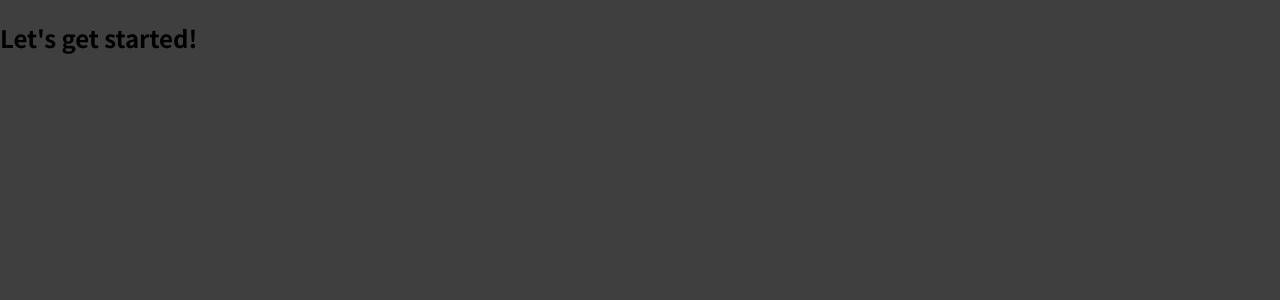
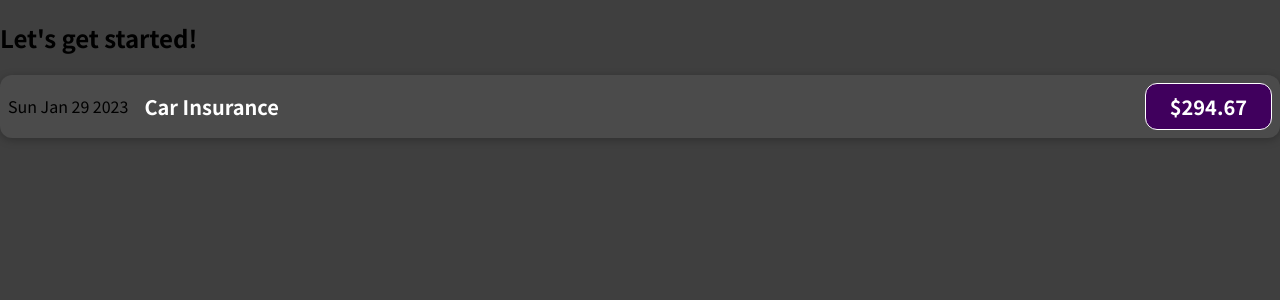
Before and after one commit to jaeyeong815/udemy-react-completed, a JavaScript app: page / in a window 1280 px wide. Shown: the top 300 px of the page. Built offline with nearby package versions, Linux system fonts and the light colour scheme.

Commit message:
1129: JSX를 사용한 컴포넌트 생성

```diff
--- a/src/App.js
+++ b/src/App.js
@@ -1,7 +1,10 @@
+import ExpenseItem from './components/ExpenseItem';
+
 function App() {
   return (
     <div>
       <h2>Let's get started!</h2>
+      <ExpenseItem />
     </div>
   );
 }
--- /dev/null
+++ b/src/components/ExpenseItem.css
@@ -0,0 +1,56 @@
+.expense-item {
+  display: flex;
+  justify-content: space-between;
+  align-items: center;
+  box-shadow: 0 2px 8px rgba(0, 0, 0, 0.25);
+  padding: 0.5rem;
+  margin: 1rem 0;
+  border-radius: 12px;
+  background-color: #4b4b4b;
+}
+
+.expense-item__description {
+  display: flex;
+  flex-direction: column;
+  gap: 1rem;
+  align-items: flex-end;
+  flex-flow: column-reverse;
+  justify-content: flex-start;
+  flex: 1;
+}
+
+.expense-item h2 {
+  color: #3a3a3a;
+  font-size: 1rem;
+  flex: 1;
+  margin: 0 1rem;
+  color: white;
+}
+
+.expense-item__price {
+  font-size: 1rem;
+  font-weight: bold;
+  color: white;
+  background-color: #40005d;
+  border: 1px solid white;
+  padding: 0.5rem;
+  border-radius: 12px;
+}
+
+@media (min-width: 580px) {
+  .expense-item__description {
+    flex-direction: row;
+    align-items: center;
+    justify-content: flex-start;
+    flex: 1;
+  }
+
+  .expense-item__description h2 {
+    font-size: 1.25rem;
+  }
+
+  .expense-item__price {
+    font-size: 1.25rem;
+    padding: 0.5rem 1.5rem;
+  }
+}
--- /dev/null
+++ b/src/components/ExpenseItem.js
@@ -0,0 +1,19 @@
+import './ExpenseItem.css';
+
+function ExpenseItem() {
+  const expenseDate = new Date(2022, 12, 29).toDateString();
+  const expenseTitle = 'Car Insurance';
+  const expenseAmount = 294.67;
+
+  return (
+    <div className="expense-item">
+      <div>{expenseDate}</div>
+      <div className="expense-item__description">
+        <h2>{expenseTitle}</h2>
+        <div className="expense-item__price">${expenseAmount}</div>
+      </div>
+    </div>
+  );
+}
+
+export default ExpenseItem;
```
Also changed, not shown: 1 other file (tests, documents, lock files or other folders).
